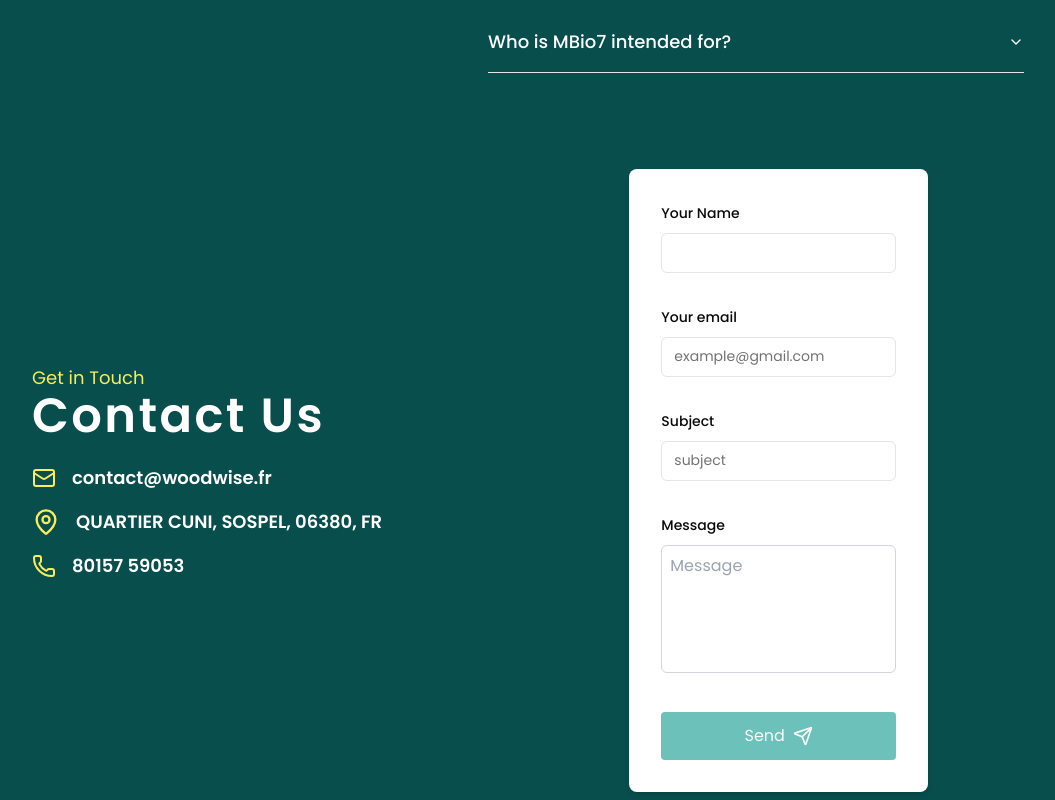
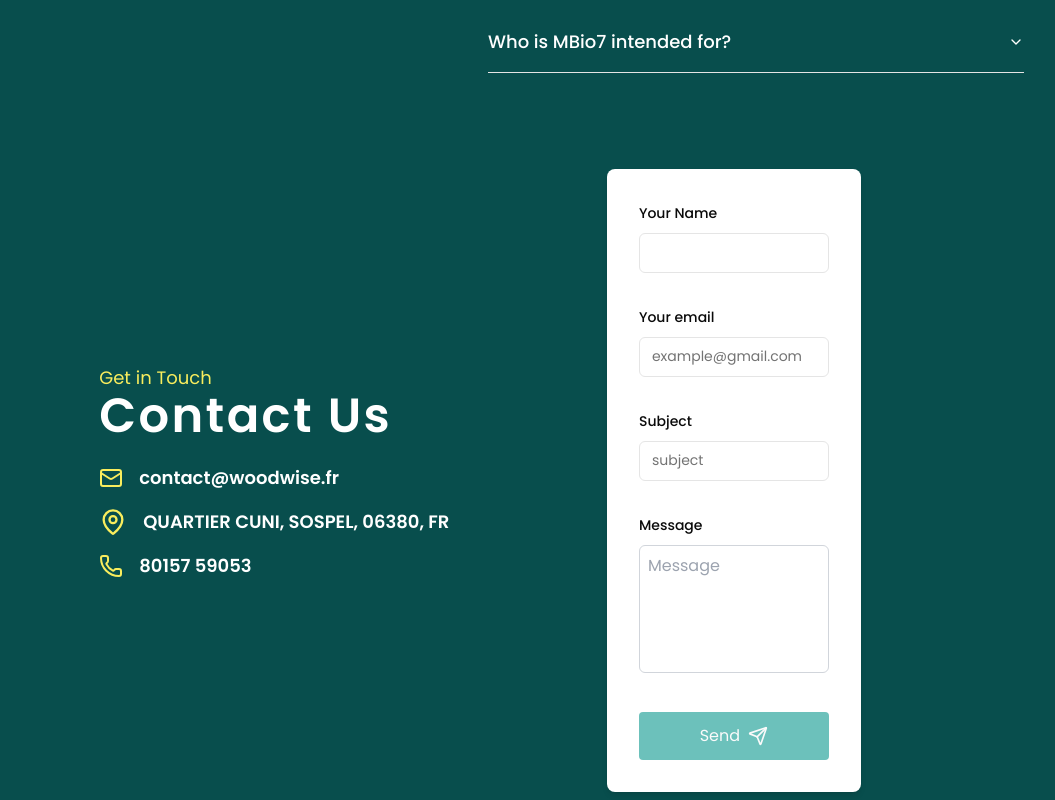
Before and after one commit to azizktata/mbio7, a Next.js app: page /en in a window 1280 px wide. Shown: the part 7020-7820 px from the top of the page, without its empty margins (160-1215 px from the left). Built offline with nearby package versions, Linux system fonts and the light colour scheme.

Commit message:
layout changes in contact section

```diff
--- a/app/[locale]/page.tsx
+++ b/app/[locale]/page.tsx
@@ -664,7 +664,7 @@ const Contact = () => {
   };
 
   return (
-     <Section id="contact" className=" relative w-full bg-gray-50 py-12">
+     <Container id="contact" className=" relative w-full bg-gray-50 py-12 ">
           <div className="absolute inset-y-0 left-0 w-full bg-[#084E4D]   z-0 "></div>
           <div className="w-[90%] lg:w-[70%] mx-auto flex flex-col md:flex-row justify-between items-center gap-8">
             <div className="flex flex-col items-start w-full md:w-1/2 z-10">
@@ -700,6 +700,6 @@ const Contact = () => {
               </div>
             </div>
           </div>
-        </Section>
+        </Container>
   )
 }
```
